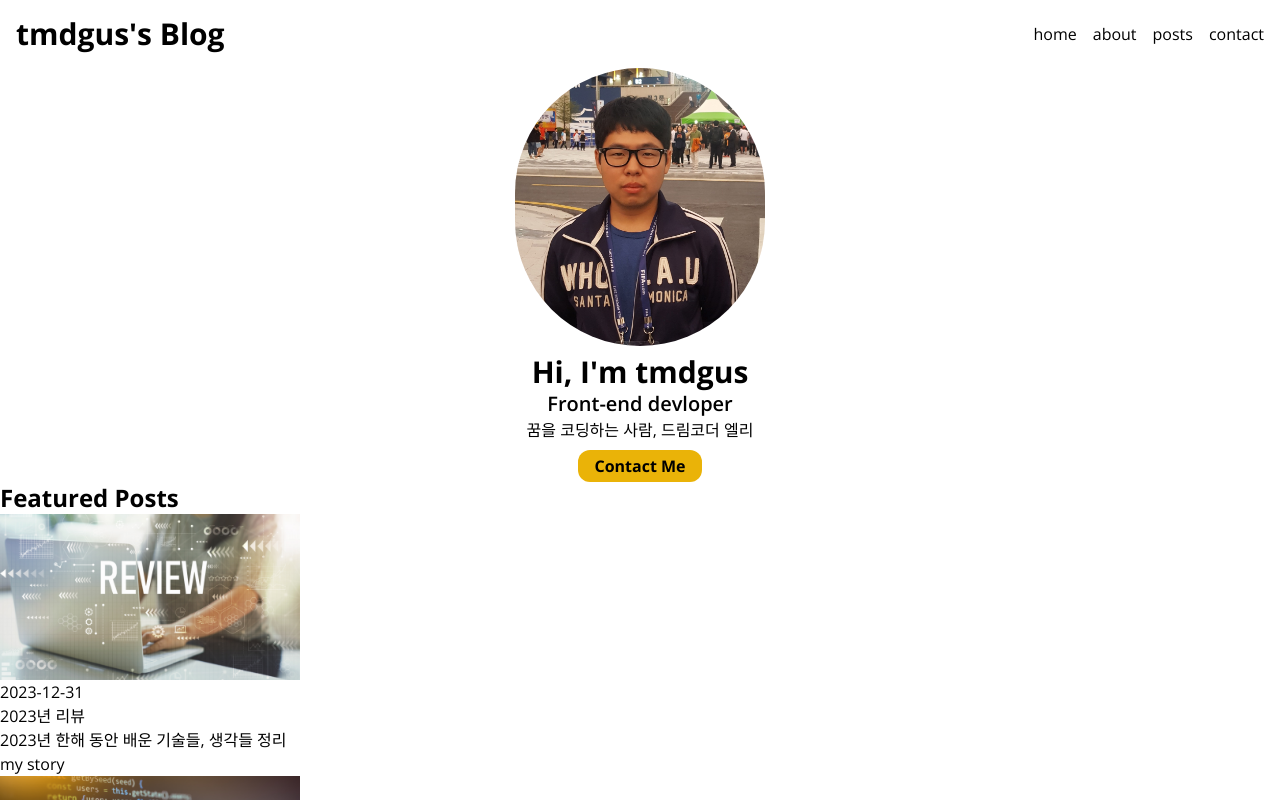
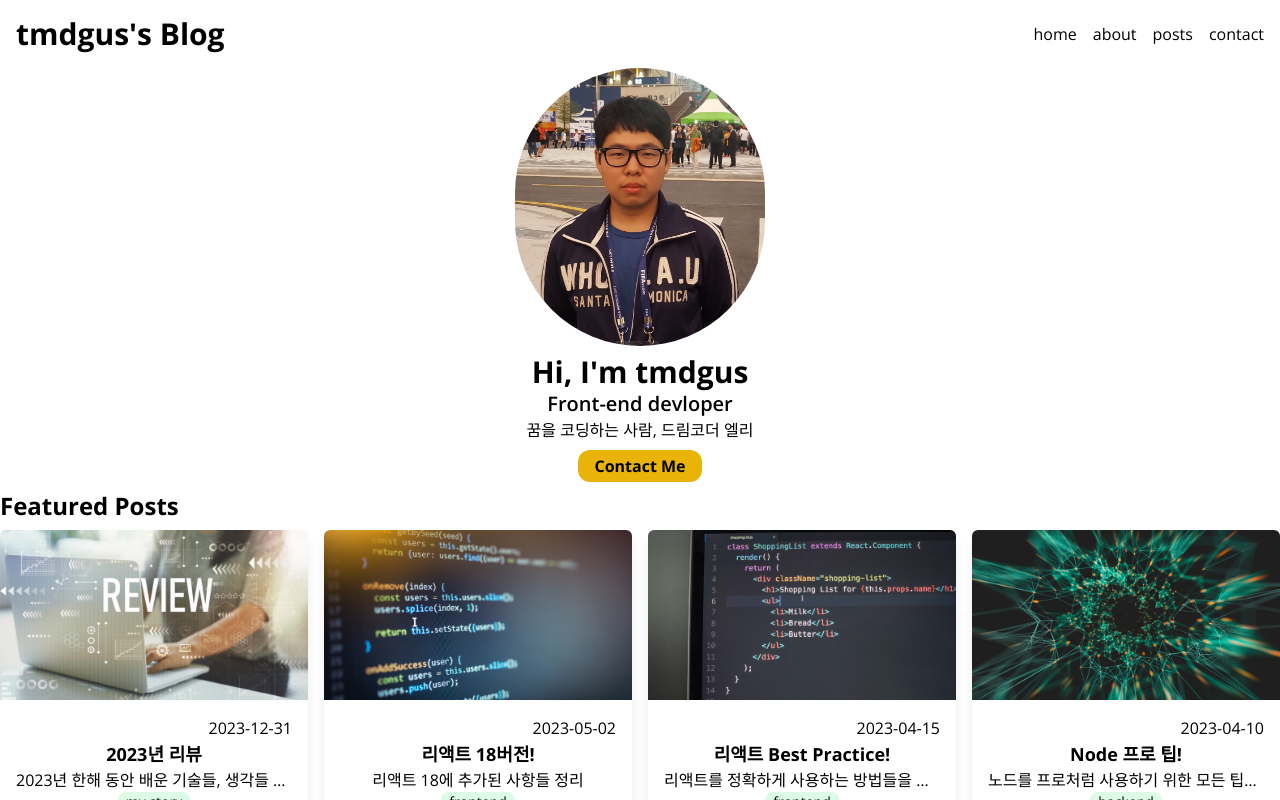
Before and after one commit to tmdgus95/blog, a Next.js app: page / in a window 1280 px wide. Built offline with nearby package versions, Linux system fonts and the light colour scheme.

Commit message:
피쳐된 포스트 보여주기💡- 스타일링

```diff
--- a/src/app/components/FeaturedPosts.tsx
+++ b/src/app/components/FeaturedPosts.tsx
@@ -5,7 +5,7 @@
   const posts = await getFeaturedPosts();
   return (
     <section>
-      <h2 className='text-2xl font-bold'>Featured Posts</h2>
+      <h2 className='text-2xl font-bold my-2'>Featured Posts</h2>
       <PostsGrid posts={posts} />
     </section>
   );
--- a/src/app/components/PostCard.tsx
+++ b/src/app/components/PostCard.tsx
@@ -9,18 +9,23 @@
 }: Props) {
   return (
     <Link href={`/posts/${path}`}>
+      <article className='rounded-md overflow-hidden shadow-lg'>
         <Image
+          className='w-full'
           src={`/images/posts/${path}.png`}
           alt='title'
           width={300}
           height={200}
         />
-      <div>
-        <time>{date.toString()}</time>
-        <h3>{title}</h3>
-        <p>{description}</p>
-        <span>{category}</span>
+        <div className='flex flex-col items-center p-4'>
+          <time className='self-end'>{date.toString()}</time>
+          <h3 className='text-lg font-bold'>{title}</h3>
+          <p className='w-full truncate text-center'>{description}</p>
+          <span className='text-sm rounded-lg bg-green-100 px-2'>
+            {category}
+          </span>
         </div>
+      </article>
     </Link>
   );
 }
--- a/src/app/components/PostsGrid.tsx
+++ b/src/app/components/PostsGrid.tsx
@@ -5,7 +5,7 @@
 
 export default function PostsGrid({ posts }: Props) {
   return (
-    <ul>
+    <ul className='grid gap-4 grid-cols-1 sm:grid-cols-2 md:grid-cols-3 lg:grid-cols-4'>
       {posts.map((post) => (
         <li key={post.path}>
           <PostCard post={post} />
```
Lines whose indentation alone changed are shown as unchanged.
